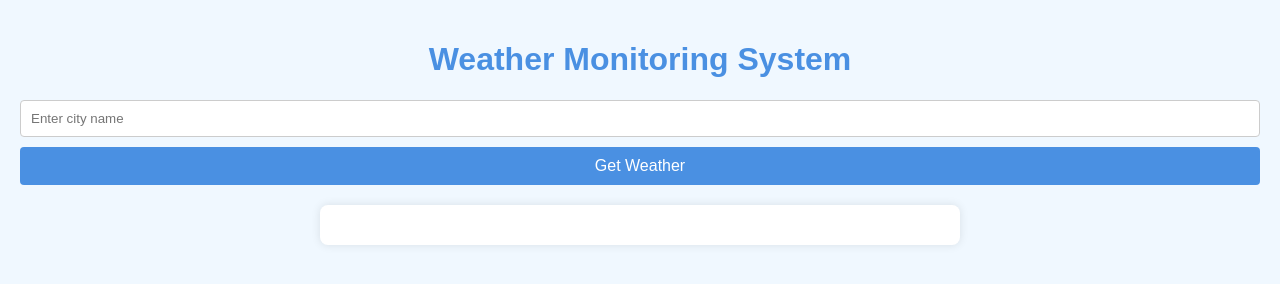
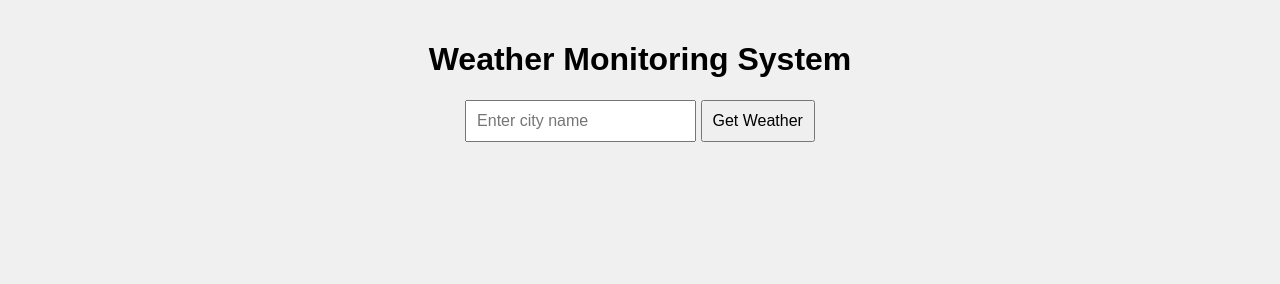
Before and after one commit to DasariSumithra/Weather-Monitoring, a website: page public/index.html in a window 1280 px wide. Drawn offline with Linux system fonts and the light colour scheme.

Commit message:
Update weather monitoring app with new features and styles

```diff
--- a/public/index.html
+++ b/public/index.html
@@ -1,36 +1,38 @@
-<!-- public/index.html -->
 <!DOCTYPE html>
 <html lang="en">
 <head>
     <meta charset="UTF-8">
     <meta name="viewport" content="width=device-width, initial-scale=1.0">
-  <title>Weather Monitoring</title>
+    <title>Weather Monitoring System</title>
     <link rel="stylesheet" href="style.css">
 </head>
 <body>
     <h1>Weather Monitoring System</h1>
-
-  <!-- Input field for city name -->
-  <input type="text" id="city-input" placeholder="Enter city name" />
-  <button id="fetch-weather">Get Weather</button>
-
+    <form id="city-form">
+        <input type="text" id="city" placeholder="Enter city name" required>
+        <button type="submit">Get Weather</button>
+    </form>
     <div id="weather-data"></div>
 
     <script>
-    // Fetch the weather data when the button is clicked
-    document.getElementById('fetch-weather').addEventListener('click', () => {
-      const city = document.getElementById('city-input').value;
-      if (city) {
-        fetch(`/current-weather?city=${city}`)
+        document.getElementById('city-form').addEventListener('submit', function (event) {
+            event.preventDefault();
+            const city = document.getElementById('city').value;
+
+            fetch('/current-weather', {
+                method: 'POST',
+                headers: {
+                    'Content-Type': 'application/x-www-form-urlencoded',
+                },
+                body: `city=${city}`,
+            })
             .then(response => response.json())
             .then(data => {
-            // Handle case where weather data might be missing or malformed
                 if (!data || !data.weather || data.weather.length === 0) {
                     document.getElementById('weather-data').innerHTML = '<p>Error: Weather data unavailable</p>';
                     return;
                 }
 
-            // Display the fetched weather data
                 const weatherDiv = document.getElementById('weather-data');
                 weatherDiv.innerHTML = `
                     <p>Location: ${data.name}</p>
@@ -45,9 +47,6 @@
                 console.error('Error fetching weather data:', err);
                 document.getElementById('weather-data').innerHTML = '<p>Error fetching weather data</p>';
             });
-      } else {
-        document.getElementById('weather-data').innerHTML = '<p>Please enter a city name.</p>';
-      }
         });
     </script>
 </body>
--- a/public/style.css
+++ b/public/style.css
@@ -1,51 +1,31 @@
-/* public/style.css */
-
 body {
     font-family: Arial, sans-serif;
-    background-color: #f0f8ff;
-    color: #333;
+    background-color: #f0f0f0;
     margin: 0;
     padding: 20px;
 }
 
 h1 {
     text-align: center;
-    color: #4A90E2;
 }
 
-#weather-data {
-    max-width: 600px;
-    margin: 20px auto;
-    padding: 20px;
-    border-radius: 8px;
-    box-shadow: 0 0 10px rgba(0, 0, 0, 0.1);
-    background-color: #ffffff;
+form {
+    text-align: center;
+    margin-bottom: 20px;
 }
 
-p {
-    margin: 10px 0;
-    font-size: 18px;
-}
-
-input[type="text"] {
+input {
     padding: 10px;
-    border: 1px solid #ccc;
-    border-radius: 4px;
-    width: calc(100% - 22px);
-    margin-bottom: 10px;
+    font-size: 16px;
 }
 
 button {
     padding: 10px;
-    background-color: #4A90E2;
-    color: white;
-    border: none;
-    border-radius: 4px;
+    font-size: 16px;
     cursor: pointer;
-    width: 100%;
-    font-size: 16px;
 }
 
-button:hover {
-    background-color: #357ABD;
+#weather-data {
+    text-align: center;
+    margin-top: 20px;
 }
```
Also changed, not shown: server.js (+19 -9 lines), 1 other file. Lines whose indentation alone changed are shown as unchanged.
